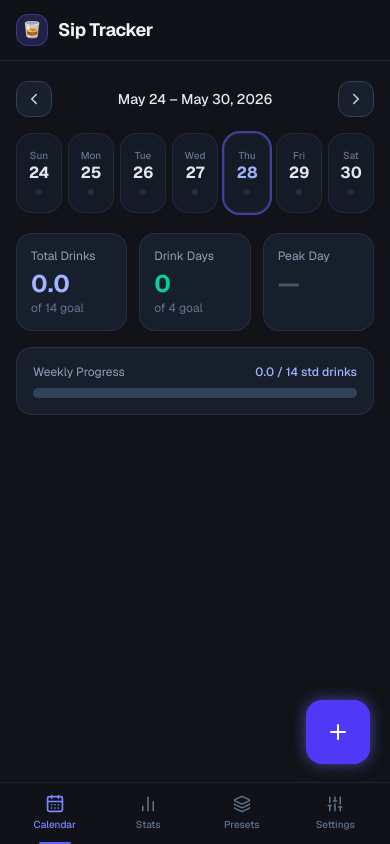
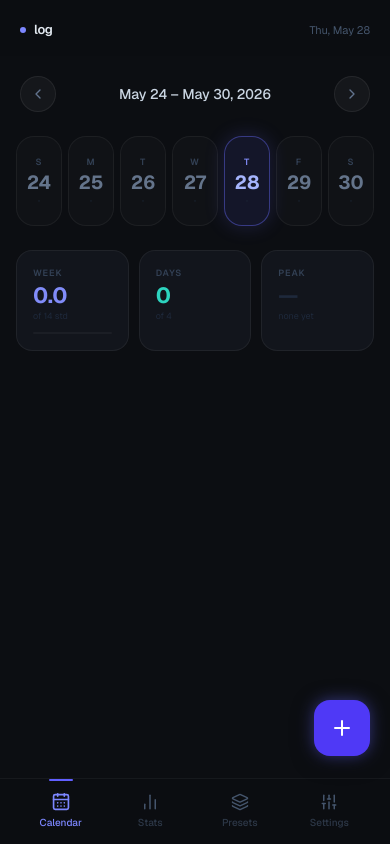
Before and after one commit to lyricolivia20/sip-tracker, a Next.js app: page / in a window 390 px wide. Built offline with nearby package versions, Linux system fonts and the light colour scheme.

Commit message:
redesign: premium mobile-first UI — minimal header, refined calendar, cleaner forms

```diff
--- a/app/globals.css
+++ b/app/globals.css
@@ -12,7 +12,7 @@
 
 html, body {
   height: 100%;
-  background-color: #111318;
+  background-color: #0c0e12;
   color: #e2e8f0;
   font-family: var(--font-geist-sans), system-ui, sans-serif;
   -webkit-font-smoothing: antialiased;
@@ -24,67 +24,60 @@ input, textarea, select {
   font-size: 16px !important; /* prevents iOS zoom on focus */
 }
 
-::-webkit-scrollbar {
-  width: 6px;
-  height: 6px;
-}
-::-webkit-scrollbar-track {
-  background: #1e2130;
-}
-::-webkit-scrollbar-thumb {
-  background: #3730a3;
-  border-radius: 3px;
-}
+::-webkit-scrollbar { width: 4px; height: 4px; }
+::-webkit-scrollbar-track { background: transparent; }
+::-webkit-scrollbar-thumb { background: rgba(99,102,241,0.25); border-radius: 4px; }
 
 @keyframes slide-up {
-  from { transform: translateY(20px); opacity: 0; }
+  from { transform: translateY(16px); opacity: 0; }
   to { transform: translateY(0); opacity: 1; }
 }
 @keyframes fade-in {
   from { opacity: 0; }
   to { opacity: 1; }
 }
-@keyframes slide-in-right {
-  from { transform: translateX(100%); }
-  to { transform: translateX(0); }
+@keyframes slide-modal {
+  from { transform: translateY(100%); }
+  to { transform: translateY(0); }
 }
 @keyframes pulse-glow {
-  0%, 100% { box-shadow: 0 0 8px rgba(99,102,241,0.4); }
-  50% { box-shadow: 0 0 20px rgba(99,102,241,0.8); }
+  0%, 100% { box-shadow: 0 0 12px rgba(99,102,241,0.4), 0 4px 20px rgba(0,0,0,0.5); }
+  50% { box-shadow: 0 0 24px rgba(99,102,241,0.7), 0 4px 24px rgba(0,0,0,0.5); }
+}
+@keyframes day-enter {
+  from { transform: translateY(10px) scale(0.96); opacity: 0; }
+  to { transform: translateY(0) scale(1); opacity: 1; }
 }
 
-.animate-slide-up { animation: slide-up 0.3s ease-out; }
-.animate-fade-in { animation: fade-in 0.2s ease-out; }
-.animate-slide-in-right { animation: slide-in-right 0.3s ease-out; }
-.animate-pulse-glow { animation: pulse-glow 2s ease-in-out infinite; }
+.animate-slide-up { animation: slide-up 0.35s cubic-bezier(0.22,1,0.36,1) both; }
+.animate-fade-in { animation: fade-in 0.2s ease-out both; }
+.animate-slide-modal { animation: slide-modal 0.4s cubic-bezier(0.22,1,0.36,1) both; }
+.animate-pulse-glow { animation: pulse-glow 2.5s ease-in-out infinite; }
+.animate-day { animation: day-enter 0.3s cubic-bezier(0.22,1,0.36,1) both; }
 
 .glow-btn {
-  box-shadow: 0 0 12px rgba(99,102,241,0.5);
-  transition: box-shadow 0.2s, transform 0.15s;
+  box-shadow: 0 0 16px rgba(99,102,241,0.45), 0 4px 20px rgba(0,0,0,0.4);
+  transition: box-shadow 0.25s, transform 0.15s;
 }
 .glow-btn:hover {
-  box-shadow: 0 0 20px rgba(99,102,241,0.75);
-  transform: translateY(-1px);
+  box-shadow: 0 0 28px rgba(99,102,241,0.65), 0 4px 24px rgba(0,0,0,0.4);
 }
 .glow-btn:active {
-  transform: translateY(0px) scale(0.97);
+  transform: scale(0.96);
 }
 
 .card-hover {
-  transition: background-color 0.2s, transform 0.15s, box-shadow 0.2s;
+  transition: background-color 0.2s, transform 0.2s cubic-bezier(0.22,1,0.36,1), box-shadow 0.2s;
 }
-.card-hover:hover {
-  transform: translateY(-2px);
-  box-shadow: 0 8px 24px rgba(0,0,0,0.4);
+.card-hover:active {
+  transform: scale(0.96);
 }
 
+.surface { background-color: #12151c; }
+.surface-2 { background-color: #171a25; }
+.border-subtle { border-color: rgba(255,255,255,0.06); }
+
 /* iOS safe area */
-.safe-bottom {
-  padding-bottom: env(safe-area-inset-bottom, 0px);
-}
-.pb-safe {
-  padding-bottom: calc(env(safe-area-inset-bottom, 0px) + 0.75rem);
-}
-.mb-nav {
-  margin-bottom: calc(env(safe-area-inset-bottom, 0px) + 5rem);
-}
+.safe-bottom { padding-bottom: env(safe-area-inset-bottom, 0px); }
+.pb-safe { padding-bottom: calc(env(safe-area-inset-bottom, 0px) + 1rem); }
+.mb-nav { margin-bottom: calc(env(safe-area-inset-bottom, 0px) + 5.5rem); }
--- a/app/layout.tsx
+++ b/app/layout.tsx
@@ -13,12 +13,12 @@ const geistMono = Geist_Mono({
 });
 
 export const metadata: Metadata = {
-  title: "Sip Tracker",
+  title: "Log",
   description: "Track your weekly alcohol intake with clarity.",
   appleWebApp: {
     capable: true,
     statusBarStyle: "black-translucent",
-    title: "Sip Tracker",
+    title: "Log",
   },
 };
 
@@ -27,7 +27,7 @@ export const viewport: Viewport = {
   initialScale: 1,
   maximumScale: 1,
   userScalable: false,
-  themeColor: "#111318",
+  themeColor: "#0c0e12",
 };
 
 export default function RootLayout({
--- a/app/page.tsx
+++ b/app/page.tsx
@@ -113,21 +113,17 @@ export default function Home() {
   const todayStr = formatDate(new Date());
 
   return (
-    <div className="min-h-screen flex flex-col" style={{ backgroundColor: '#111318' }}>
+    <div className="min-h-screen flex flex-col" style={{ backgroundColor: '#0c0e12' }}>
       {/* Header */}
-      <header className="sticky top-0 z-40 border-b border-slate-800/80" style={{ backgroundColor: '#111318ee', backdropFilter: 'blur(12px)' }}>
-        <div className="max-w-2xl mx-auto px-4 py-3.5 flex items-center justify-between">
-          <div className="flex items-center gap-2.5">
-            <div className="w-8 h-8 rounded-xl bg-indigo-500/20 border border-indigo-500/40 flex items-center justify-center">
-              <span className="text-base">🥃</span>
-            </div>
-            <h1 className="text-lg font-bold text-slate-100 tracking-tight">Sip Tracker</h1>
+      <header className="sticky top-0 z-40" style={{ backgroundColor: '#0c0e12cc', backdropFilter: 'blur(24px)' }}>
+        <div className="max-w-2xl mx-auto px-5 pt-5 pb-4 flex items-center justify-between">
+          <div className="flex items-center gap-2">
+            <div className="w-1.5 h-1.5 rounded-full bg-indigo-400" />
+            <span className="text-[13px] font-semibold tracking-tight text-slate-200">log</span>
           </div>
-          <div className="flex items-center gap-2">
-            <span className="text-xs text-slate-500 hidden sm:block">
-              {new Date().toLocaleDateString('en-US', { month: 'short', day: 'numeric' })}
-            </span>
-          </div>
+          <span className="text-[11px] text-slate-600 tabular-nums">
+            {new Date().toLocaleDateString('en-US', { weekday: 'short', month: 'short', day: 'numeric' })}
+          </span>
         </div>
       </header>
 
@@ -177,25 +173,25 @@ export default function Home() {
       </main>
 
       {/* Bottom Nav */}
-      <nav className="fixed bottom-0 left-0 right-0 z-40 border-t border-slate-800/80 safe-bottom" style={{ backgroundColor: '#111318ee', backdropFilter: 'blur(12px)' }}>
-        <div className="max-w-2xl mx-auto px-2">
+      <nav className="fixed bottom-0 left-0 right-0 z-40 safe-bottom" style={{ backgroundColor: '#0c0e12e8', backdropFilter: 'blur(24px)', borderTop: '1px solid rgba(255,255,255,0.05)' }}>
+        <div className="max-w-2xl mx-auto px-4">
           <div className="flex items-center">
             {TAB_CONFIG.map(tab => (
               <button
                 key={tab.id}
                 onClick={() => setActiveTab(tab.id)}
-                className={`relative flex-1 flex flex-col items-center gap-1 py-3 transition-all ${
+                className={`relative flex-1 flex flex-col items-center gap-1 py-3.5 transition-all ${
                   activeTab === tab.id
                     ? 'text-indigo-400'
-                    : 'text-slate-500 hover:text-slate-300'
+                    : 'text-slate-600 hover:text-slate-400'
                 }`}
               >
-                <span className={`transition-transform ${activeTab === tab.id ? 'scale-110' : ''}`}>
+                <span className={`transition-all duration-200 ${activeTab === tab.id ? 'scale-110' : ''}`}>
                   {tab.icon}
                 </span>
-                <span className="text-[10px] font-medium">{tab.label}</span>
+                <span className={`text-[10px] font-medium transition-all ${activeTab === tab.id ? 'opacity-100' : 'opacity-60'}`}>{tab.label}</span>
                 {activeTab === tab.id && (
-                  <div className="absolute bottom-0 w-8 h-0.5 bg-indigo-500 rounded-full" />
+                  <div className="absolute top-0 left-1/2 -translate-x-1/2 w-6 h-[2px] bg-indigo-500 rounded-full" />
                 )}
               </button>
             ))}
@@ -206,8 +202,8 @@ export default function Home() {
       {/* FAB - Add Drink */}
       <button
         onClick={() => setShowFabForm(true)}
-        style={{ bottom: 'calc(env(safe-area-inset-bottom, 0px) + 5rem)' }}
-        className="fixed right-5 sm:right-8 z-50 w-16 h-16 rounded-2xl bg-indigo-600 hover:bg-indigo-500 active:scale-95 text-white flex items-center justify-center shadow-lg glow-btn animate-pulse-glow transition"
+        style={{ bottom: 'calc(env(safe-area-inset-bottom, 0px) + 5.5rem)' }}
+        className="fixed right-5 sm:right-8 z-50 w-14 h-14 rounded-2xl bg-indigo-600 text-white flex items-center justify-center glow-btn animate-pulse-glow"
         aria-label="Add drink"
       >
         <Plus size={24} />
--- a/components/WeeklyCalendar.tsx
+++ b/components/WeeklyCalendar.tsx
@@ -1,6 +1,6 @@
 'use client';
 
-import { ChevronLeft, ChevronRight, CalendarDays } from 'lucide-react';
+import { ChevronLeft, ChevronRight } from 'lucide-react';
 import { DrinkEntry } from '@/lib/types';
 import {
   getWeekDays, formatDate, getDayTotal, getDayColor,
@@ -18,14 +18,16 @@ interface Props {
   onDayClick: (dateStr: string) => void;
 }
 
-const DAY_LABELS = ['Sun', 'Mon', 'Tue', 'Wed', 'Thu', 'Fri', 'Sat'];
+const DAY_LABELS = ['S', 'M', 'T', 'W', 'T', 'F', 'S'];
 
-const DAY_COLOR_CLASSES: Record<string, { bg: string; border: string; text: string; dot: string }> = {
-  empty: { bg: 'bg-slate-800/40', border: 'border-slate-700/40', text: 'text-slate-500', dot: '' },
-  low: { bg: 'bg-emerald-950/60', border: 'border-emerald-700/50', text: 'text-emerald-300', dot: 'bg-emerald-400' },
-  moderate: { bg: 'bg-amber-950/60', border: 'border-amber-700/50', text: 'text-amber-300', dot: 'bg-amber-400' },
-  high: { bg: 'bg-orange-950/60', border: 'border-orange-700/50', text: 'text-orange-300', dot: 'bg-orange-400' },
-  'very-high': { bg: 'bg-red-950/60', border: 'border-red-700/50', text: 'text-red-300', dot: 'bg-red-400' },
+type DayColorKey = 'empty' | 'low' | 'moderate' | 'high' | 'very-high';
+
+const DAY_STYLES: Record<DayColorKey, { bg: string; border: string; numColor: string; amtColor: string }> = {
+  empty:      { bg: 'rgba(255,255,255,0.02)', border: 'rgba(255,255,255,0.05)', numColor: '#64748b', amtColor: '' },
+  low:        { bg: 'rgba(45,212,191,0.07)',  border: 'rgba(45,212,191,0.2)',   numColor: '#f1f5f9', amtColor: '#2dd4bf' },
+  moderate:   { bg: 'rgba(245,158,11,0.07)',  border: 'rgba(245,158,11,0.2)',   numColor: '#f1f5f9', amtColor: '#f59e0b' },
+  high:       { bg: 'rgba(249,115,22,0.08)',  border: 'rgba(249,115,22,0.22)',  numColor: '#f1f5f9', amtColor: '#f97316' },
+  'very-high':{ bg: 'rgba(239,68,68,0.08)',   border: 'rgba(239,68,68,0.22)',   numColor: '#f1f5f9', amtColor: '#f87171' },
 };
 
 export default function WeeklyCalendar({ weekStart, entries, goals, onPrevWeek, onNextWeek, onToday, onDayClick }: Props) {
@@ -35,42 +37,41 @@ export default function WeeklyCalendar({ weekStart, entries, goals, onPrevWeek,
   const highestDay = getHighestDay(entries, weekDays);
   const progressPct = Math.min((weekTotal / goals.maxStandardDrinks) * 100, 100);
   const isOverGoal = weekTotal > goals.maxStandardDrinks;
-
-  const today = new Date();
   const isCurrentWeek = weekDays.some(d => isToday(d));
 
   return (
-    <div className="flex flex-col gap-4">
+    <div className="flex flex-col gap-6">
+
       {/* Week Nav */}
-      <div className="flex items-center justify-between gap-2">
+      <div className="flex items-center justify-between px-1">
         <button
           onClick={onPrevWeek}
-          className="p-2 rounded-xl border border-slate-700 bg-slate-800/60 text-slate-300 hover:border-indigo-500/50 hover:text-indigo-300 transition"
+          className="w-9 h-9 flex items-center justify-center rounded-full text-slate-500 hover:text-slate-200 active:scale-90 transition-all"
+          style={{ background: 'rgba(255,255,255,0.04)', border: '1px solid rgba(255,255,255,0.07)' }}
         >
-          <ChevronLeft size={18} />
+          <ChevronLeft size={16} />
         </button>
 
-        <div className="text-center flex-1">
-          <p className="text-sm font-medium text-slate-200">{formatWeekRange(weekStart)}</p>
-        </div>
-
-        <div className="flex gap-2">
+        <div className="flex items-center gap-2.5">
+          <p className="text-sm font-medium text-slate-300 tabular-nums">{formatWeekRange(weekStart)}</p>
           {!isCurrentWeek && (
             <button
               onClick={onToday}
-              className="px-3 py-1.5 text-xs rounded-xl border border-indigo-500/50 bg-indigo-500/10 text-indigo-300 hover:bg-indigo-500/20 transition font-medium flex items-center gap-1"
+              className="text-[10px] px-2.5 py-1 rounded-full font-medium text-indigo-400 transition-all"
+              style={{ background: 'rgba(99,102,241,0.12)', border: '1px solid rgba(99,102,241,0.3)' }}
             >
-              <CalendarDays size={13} />
-              Today
+              today
             </button>
           )}
-          <button
-            onClick={onNextWeek}
-            className="p-2 rounded-xl border border-slate-700 bg-slate-800/60 text-slate-300 hover:border-indigo-500/50 hover:text-indigo-300 transition"
-          >
-            <ChevronRight size={18} />
-          </button>
         </div>
+
+        <button
+          onClick={onNextWeek}
+          className="w-9 h-9 flex items-center justify-center rounded-full text-slate-500 hover:text-slate-200 active:scale-90 transition-all"
+          style={{ background: 'rgba(255,255,255,0.04)', border: '1px solid rgba(255,255,255,0.07)' }}
+        >
+          <ChevronRight size={16} />
+        </button>
       </div>
 
       {/* Day Grid */}
@@ -78,84 +79,90 @@ export default function WeeklyCalendar({ weekStart, entries, goals, onPrevWeek,
         {weekDays.map((day, i) => {
           const dateStr = formatDate(day);
           const total = getDayTotal(entries, dateStr);
-          const color = getDayColor(total);
-          const colors = DAY_COLOR_CLASSES[color];
+          const colorKey = getDayColor(total) as DayColorKey;
+          const style = DAY_STYLES[colorKey];
           const todayDay = isToday(day);
 
           return (
             <button
               key={dateStr}
               onClick={() => onDayClick(dateStr)}
-              className={`flex flex-col items-center justify-center gap-1 p-2 rounded-2xl border card-hover transition-all relative ${colors.bg} ${colors.border} ${
-                todayDay ? 'ring-2 ring-indigo-500/60' : ''
-              }`}
-              style={{ minHeight: '80px' }}
+              className="flex flex-col items-center justify-center gap-1 rounded-[18px] card-hover animate-day"
+              style={{
+                minHeight: '90px',
+                padding: '12px 4px',
+                background: todayDay ? 'rgba(99,102,241,0.1)' : style.bg,
+                border: `1px solid ${todayDay ? 'rgba(99,102,241,0.45)' : style.border}`,
+                boxShadow: todayDay ? '0 0 20px rgba(99,102,241,0.2)' : 'none',
+                animationDelay: `${i * 0.03}s`,
+              }}
             >
-              <span className="text-[10px] text-slate-500 font-medium leading-none">{DAY_LABELS[i]}</span>
-              <span className={`text-base font-bold leading-none ${todayDay ? 'text-indigo-300' : 'text-slate-200'}`}>
+              <span className="text-[9px] font-semibold uppercase tracking-widest" style={{ color: todayDay ? '#818cf8' : '#334155' }}>
+                {DAY_LABELS[i]}
+              </span>
+              <span className="text-[19px] font-bold leading-none" style={{ color: todayDay ? '#a5b4fc' : style.numColor }}>
                 {day.getDate()}
               </span>
               {total > 0 ? (
-                <>
-                  <span className={`text-xs font-semibold leading-none ${colors.text}`}>{total.toFixed(1)}</span>
-                  <div className={`w-1.5 h-1.5 rounded-full ${colors.dot}`} />
-                </>
+                <span className="text-[10px] font-semibold leading-none" style={{ color: style.amtColor }}>
+                  {total.toFixed(1)}
+                </span>
               ) : (
-                <div className="w-1.5 h-1.5 rounded-full bg-slate-700/50 mt-1" />
+                <span className="text-[10px] leading-none" style={{ color: '#1e293b' }}>·</span>
               )}
             </button>
           );
         })}
       </div>
 
-      {/* Weekly Stats Cards */}
-      <div className="grid grid-cols-3 gap-3 mt-1">
-        <div className="bg-slate-800/60 border border-slate-700/50 rounded-2xl p-3.5 animate-slide-up" style={{ animationDelay: '0.05s' }}>
-          <p className="text-xs text-slate-400 mb-1">Total Drinks</p>
-          <p className={`text-2xl font-bold ${isOverGoal ? 'text-red-400' : 'text-indigo-300'}`}>
+      {/* Stat Cards */}
+      <div className="grid grid-cols-3 gap-2.5">
+
+        {/* Weekly Total */}
+        <div className="rounded-2xl p-4 flex flex-col gap-1 animate-slide-up" style={{ background: '#12151c', border: '1px solid rgba(255,255,255,0.06)', animationDelay: '0.05s' }}>
+          <p className="text-[9px] font-semibold uppercase tracking-widest" style={{ color: '#334155' }}>Week</p>
+          <p className="text-[22px] font-bold tracking-tight leading-none" style={{ color: isOverGoal ? '#f87171' : '#818cf8' }}>
             {weekTotal.toFixed(1)}
           </p>
-          <p className="text-xs text-slate-500">of {goals.maxStandardDrinks} goal</p>
+          <p className="text-[9px]" style={{ color: '#1e293b' }}>of {goals.maxStandardDrinks} std</p>
+          <div className="mt-1 h-[2px] rounded-full overflow-hidden" style={{ background: 'rgba(255,255,255,0.04)' }}>
+            <div
+              className="h-full rounded-full transition-all duration-700"
+              style={{
+                width: `${progressPct}%`,
+                background: isOverGoal ? '#ef4444' : progressPct > 75 ? '#f59e0b' : 'rgba(99,102,241,0.7)',
+              }}
+            />
+          </div>
         </div>
-        <div className="bg-slate-800/60 border border-slate-700/50 rounded-2xl p-3.5 animate-slide-up" style={{ animationDelay: '0.1s' }}>
-          <p className="text-xs text-slate-400 mb-1">Drink Days</p>
-          <p className={`text-2xl font-bold ${drinkingDays > goals.maxDrinkingDays ? 'text-amber-400' : 'text-emerald-400'}`}>
+
+        {/* Drinking Days */}
+        <div className="rounded-2xl p-4 flex flex-col gap-1 animate-slide-up" style={{ background: '#12151c', border: '1px solid rgba(255,255,255,0.06)', animationDelay: '0.08s' }}>
+          <p className="text-[9px] font-semibold uppercase tracking-widest" style={{ color: '#334155' }}>Days</p>
+          <p className="text-[22px] font-bold tracking-tight leading-none" style={{ color: drinkingDays > goals.maxDrinkingDays ? '#f59e0b' : '#2dd4bf' }}>
             {drinkingDays}
           </p>
-          <p className="text-xs text-slate-500">of {goals.maxDrinkingDays} goal</p>
+          <p className="text-[9px]" style={{ color: '#1e293b' }}>of {goals.maxDrinkingDays}</p>
         </div>
-        <div className="bg-slate-800/60 border border-slate-700/50 rounded-2xl p-3.5 animate-slide-up" style={{ animationDelay: '0.15s' }}>
-          <p className="text-xs text-slate-400 mb-1">Peak Day</p>
+
+        {/* Peak Day */}
+        <div className="rounded-2xl p-4 flex flex-col gap-1 animate-slide-up" style={{ background: '#12151c', border: '1px solid rgba(255,255,255,0.06)', animationDelay: '0.11s' }}>
+          <p className="text-[9px] font-semibold uppercase tracking-widest" style={{ color: '#334155' }}>Peak</p>
           {highestDay ? (
             <>
-              <p className="text-2xl font-bold text-orange-300">{highestDay.total.toFixed(1)}</p>
-              <p className="text-xs text-slate-500">{formatShortDate(new Date(highestDay.date + 'T12:00'))}</p>
+              <p className="text-[22px] font-bold tracking-tight leading-none" style={{ color: '#fb923c' }}>
+                {highestDay.total.toFixed(1)}
+              </p>
+              <p className="text-[9px]" style={{ color: '#1e293b' }}>{formatShortDate(new Date(highestDay.date + 'T12:00'))}</p>
             </>
           ) : (
-            <p className="text-2xl font-bold text-slate-600">—</p>
+            <>
+              <p className="text-[22px] font-bold tracking-tight leading-none" style={{ color: '#1e293b' }}>—</p>
+              <p className="text-[9px]" style={{ color: '#1e293b' }}>none yet</p>
+            </>
           )}
         </div>
-      </div>
 
-      {/* Progress Bar */}
-      <div className="bg-slate-800/60 border border-slate-700/50 rounded-2xl p-4">
-        <div className="flex justify-between items-center mb-2">
-          <span className="text-xs text-slate-400">Weekly Progress</span>
-          <span className={`text-xs font-medium ${isOverGoal ? 'text-red-400' : 'text-indigo-300'}`}>
-            {weekTotal.toFixed(1)} / {goals.maxStandardDrinks} std drinks
-          </span>
-        </div>
-        <div className="h-2.5 bg-slate-700 rounded-full overflow-hidden">
-          <div
-            className={`h-full rounded-full transition-all duration-700 ${
-              isOverGoal ? 'bg-red-500' : progressPct > 75 ? 'bg-amber-500' : 'bg-indigo-500'
-            }`}
-            style={{ width: `${progressPct}%` }}
-          />
-        </div>
-        {isOverGoal && (
-          <p className="text-xs text-red-400 mt-1.5">Over weekly goal by {(weekTotal - goals.maxStandardDrinks).toFixed(1)} drinks</p>
-        )}
       </div>
     </div>
   );
```
Also changed, not shown: components/DayModal.tsx (+15 -15 lines), components/DrinkForm.tsx (+46 -36 lines).
